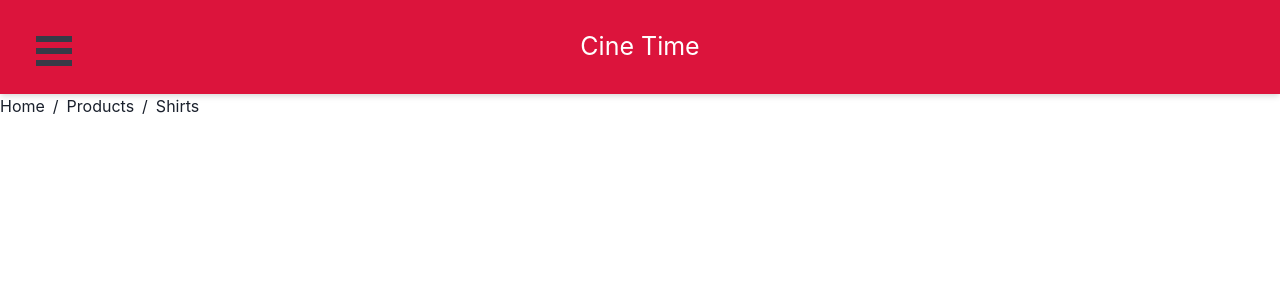
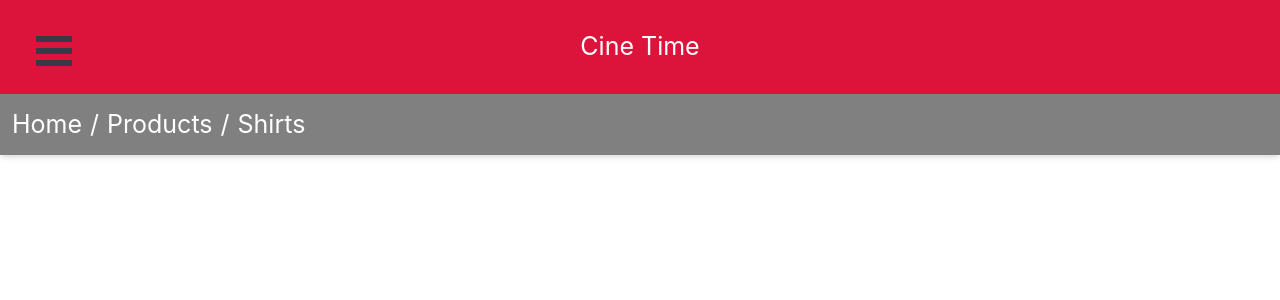
Before and after one commit to k0ntrol1502/cine_time, a React (Create React App) app: page / in a window 1280 px wide. Shown: the top 300 px of the page. Built offline with nearby package versions, Linux system fonts and the light colour scheme.

Commit message:
Added navigation bar in a box comp. under header

```diff
--- a/src/App.js
+++ b/src/App.js
@@ -14,7 +14,9 @@ function App() {
         <Sidebar pageWrapId={'page-wrap'} outerContainerId={'outer-container'} />
       </div>
       <div>
+      <Box bg='grey' w='100%' p={3} color='white' fontSize={25} boxShadow="md">
         <Nav />
+      </Box>
       </div>
     </div>
   );
```
